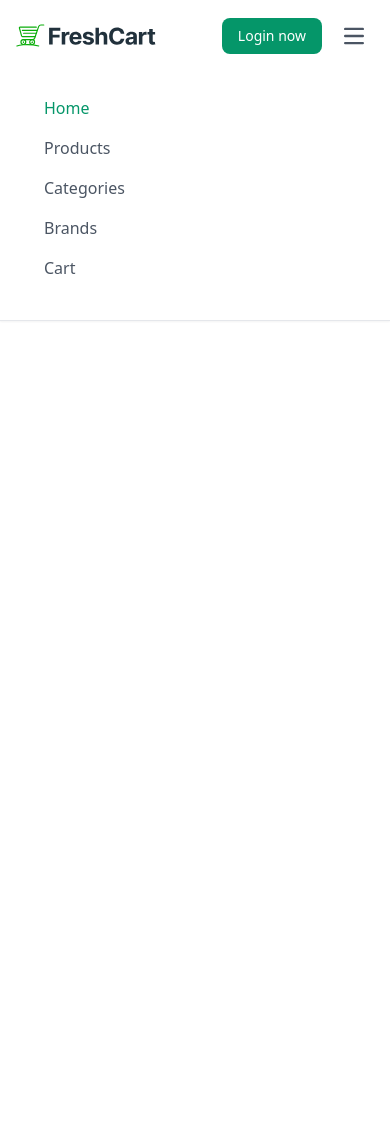
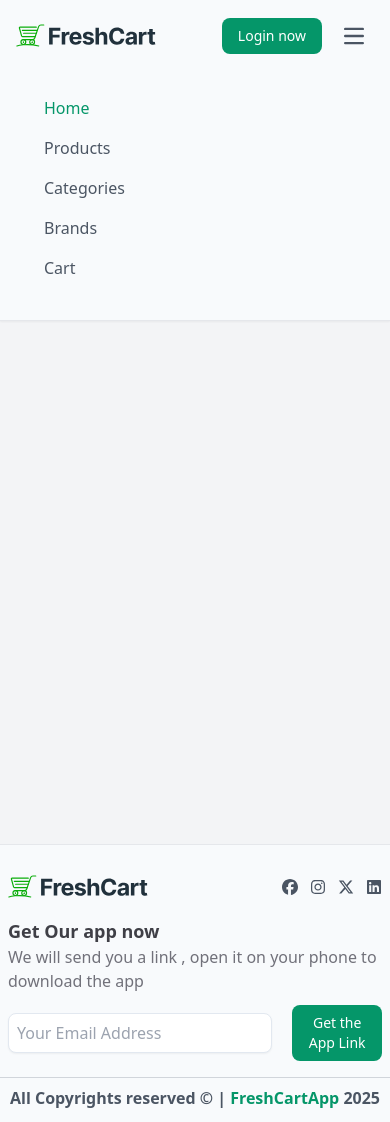
Before and after one commit to hussien22elfayoumy/Route-Final-Project, a React (Vite) app: page / in a window 390 px wide. Before the commit the page ends 844 px from the top, so only its background shows below. Built offline with nearby package versions, Linux system fonts and the light colour scheme.

Commit message:
feat: implement footer

```diff
--- a/src/Layouts/MainLayout.tsx
+++ b/src/Layouts/MainLayout.tsx
@@ -1,13 +1,15 @@
 import { Outlet } from 'react-router-dom';
 import Navbar from '../components/Navbar';
+import Footer from '../components/Footer';
 
 export default function MainLayout() {
   return (
-    <div className="text-gray-600">
+    <div className="text-text-base bg-gray-100">
       <Navbar />
       <main className="container mx-auto min-h-screen pt-20">
         <Outlet />
       </main>
+      <Footer />
     </div>
   );
 }
--- /dev/null
+++ b/src/components/Footer.tsx
@@ -0,0 +1,52 @@
+import { Link } from 'react-router-dom';
+import AppLogo from '../assets/app-logo.svg';
+import { FaFacebook, FaInstagram, FaLinkedin, FaXTwitter } from 'react-icons/fa6';
+
+export default function Footer() {
+  return (
+    <footer className="bg-card-bg border-t-border-light border-t pt-5">
+      <div className="container mx-auto">
+        <div className="flex items-center justify-between p-2">
+          <Link
+            to="/"
+            className="flex items-center space-x-3 rtl:space-x-reverse"
+          >
+            <img
+              src={AppLogo}
+              className="h-7"
+              alt="Fresh Cart logo"
+            />
+          </Link>
+          <div className="social flex items-start gap-3">
+            <FaFacebook />
+            <FaInstagram />
+            <FaXTwitter />
+            <FaLinkedin />
+          </div>
+        </div>
+
+        <div className="p-2">
+          <h2 className="text-text-dark text-lg font-semibold">Get Our app now</h2>
+          <p className="text-text-light mb-3">
+            We will send you a link , open it on your phone to download the app
+          </p>
+
+          <div className="my-2 flex items-center gap-5">
+            <input
+              type="text"
+              className="h-10 w-3/4 rounded-lg border border-slate-200 p-2 shadow-sm"
+              placeholder="Your Email Address"
+            />
+            <button className="bg-color-base hover:bg-color-dark focus:ring-color-dark w-1/4 rounded-lg px-4 py-2 text-center text-sm font-medium text-white focus:outline-none focus:ring-4">
+              Get the App Link
+            </button>
+          </div>
+        </div>
+        <p className="border-t-border-dark border-t py-2 pb-3 text-center font-semibold">
+          All Copyrights reserved &copy; | <span className="text-color-base">FreshCartApp</span>{' '}
+          {new Date().getFullYear()}
+        </p>
+      </div>
+    </footer>
+  );
+}
--- a/src/components/Navbar.tsx
+++ b/src/components/Navbar.tsx
@@ -7,7 +7,7 @@ export default function Navbar() {
   const [isOpen, setIsOpen] = useState(false);
   const isLoggedIn = false;
   return (
-    <nav className="fixed start-0 top-0 z-20 w-full border-b border-gray-200 bg-white shadow-sm">
+    <nav className="bg-card-bg border-border-light fixed start-0 top-0 z-20 w-full border-b shadow-sm">
       <div className="mx-auto flex max-w-screen-xl flex-wrap items-center justify-between p-4">
         <Link
           to="/"
@@ -63,7 +63,7 @@ export default function Navbar() {
           className={`${isOpen ? 'hidden' : ''} w-full items-center justify-between md:order-1 md:flex md:w-auto`}
           id="navbar-sticky"
         >
-          <ul className="mt-4 flex flex-col rounded-lg p-4 font-medium md:mt-0 md:flex-row md:space-x-8 md:border-0 md:bg-white md:p-0 rtl:space-x-reverse">
+          <ul className="mt-4 flex flex-col rounded-lg p-4 font-medium md:mt-0 md:flex-row md:space-x-8 md:border-0 md:bg-slate-50 md:p-0 rtl:space-x-reverse">
             <li>
               <NavLink
                 to="/"
--- a/src/components/UserMenu.tsx
+++ b/src/components/UserMenu.tsx
@@ -26,7 +26,7 @@ export default function UserMenu() {
       <div
         className={`absolute right-[50%] top-[25px] z-50 my-4 translate-x-[50%] border shadow-lg ${
           openUserMenu ? 'hidden' : ''
-        } list-none divide-y divide-gray-100 rounded-lg bg-white text-base shadow-sm`}
+        } list-none divide-y divide-gray-100 rounded-lg bg-slate-50 text-base shadow-sm`}
         id="user-dropdown"
       >
         <div className="border-b border-b-gray-300 px-4 py-2">
--- a/tailwind.config.js
+++ b/tailwind.config.js
@@ -2,7 +2,19 @@
 export default {
   content: ['./index.html', './src/**/*.{js,ts,jsx,tsx}'],
   theme: {
-    extend: {},
+    extend: {
+      colors: {
+        'text-base': '#4b5563',
+        'text-dark': '#3f3f46',
+        'text-light': '#71717a',
+        'card-bg': '#f8fafc',
+        'color-base': '#059669',
+        'color-light': '#10b981',
+        'color-dark': '#047857',
+        'border-light': '#e5e7eb',
+        'border-dark': '#d1d5db',
+      },
+    },
   },
   plugins: [],
 };
```
